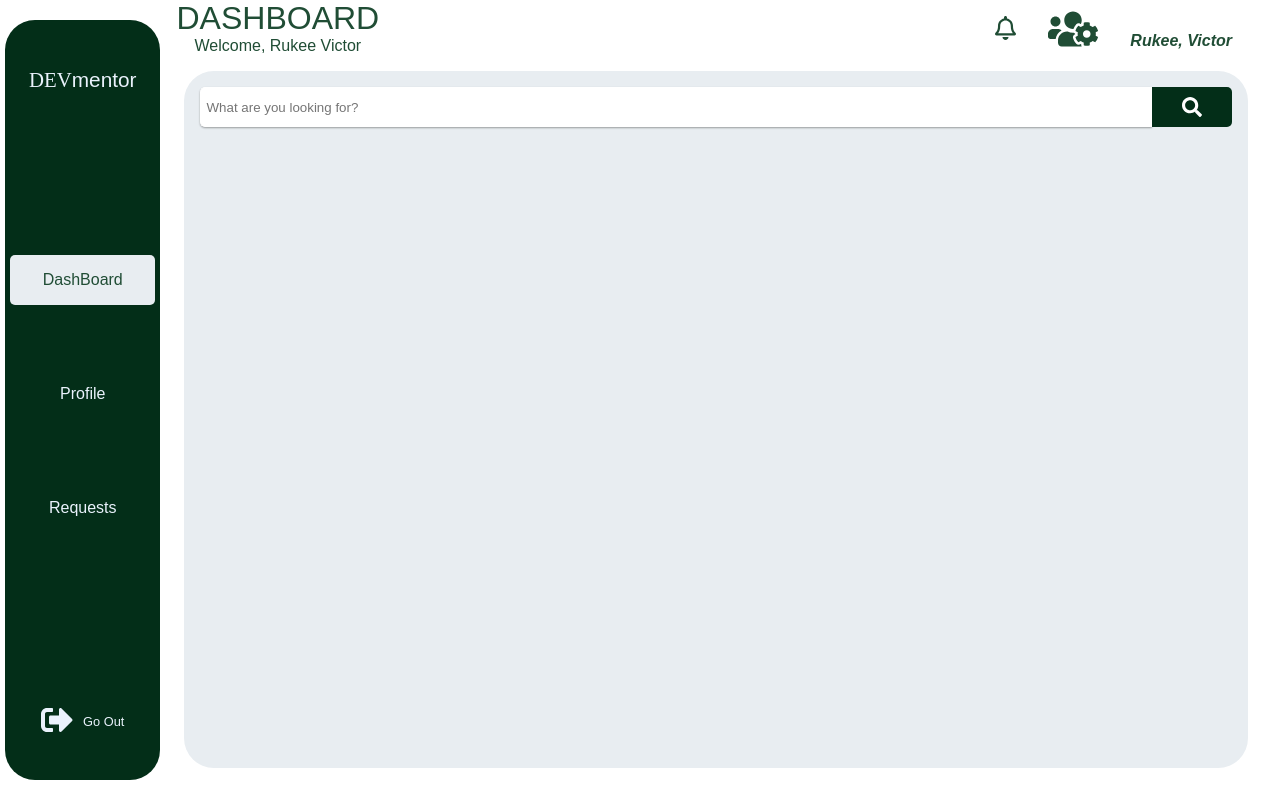
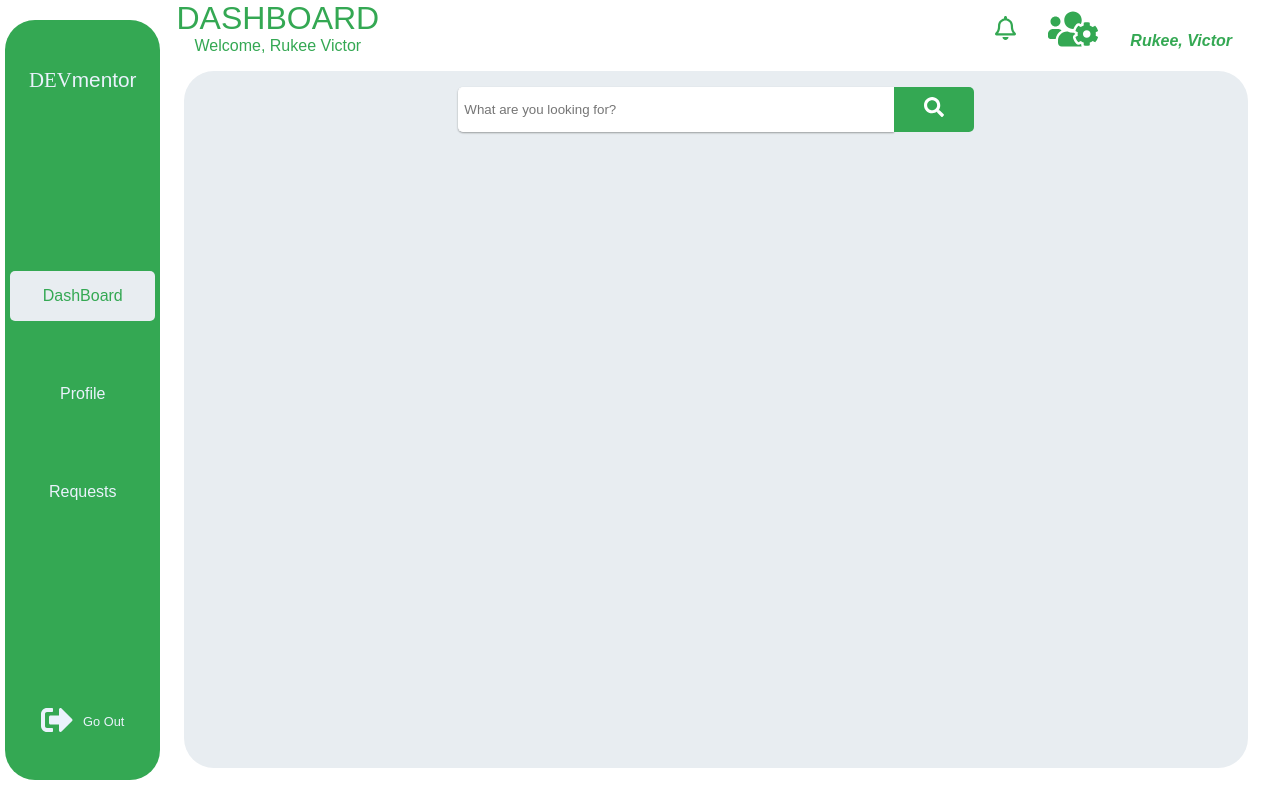
Before and after one commit to Tyav/mentordev, a React (Create React App) app: page / in a window 1280 px wide. Built offline with nearby package versions, Linux system fonts and the light colour scheme; a web font is replaced by a local one.

Commit message:
Change color for uniformity

```diff
--- a/src/App.js
+++ b/src/App.js
@@ -7,7 +7,7 @@ import MenteeDashboard from './pages/MenteeDashboard';
 function App() {
   return (
     <div>
-      {/* <Login/> */}
+      {/* <Login /> */}
       <MenteeDashboard />
     </div>
   );
--- a/src/components/DashboardAside/DashboardAside.module.css
+++ b/src/components/DashboardAside/DashboardAside.module.css
@@ -12,7 +12,7 @@
   height: 95%;
   /* background-color: #161a24; */
   /* background-color: #04060b; */
-  background-color: #032e18;
+  background: #34a853;
 
   color: #eaf2fc;
   border-top-right-radius: 30px;
@@ -56,7 +56,7 @@
 .link {
   padding: 1rem;
   font-weight: 500;
-  margin: 2rem 5px;
+  margin: 1.5rem 5px;
 }
 
 .profile, /* for now untill we use router active */
@@ -64,7 +64,7 @@
   cursor: pointer;
   background-color: #e8edf1;
   border-radius: 5px;
-  color: #204d35;
+  color: #34a853;
 }
 
 .user_icon,
--- a/src/components/DashboardHeader/DashboardHeader.module.css
+++ b/src/components/DashboardHeader/DashboardHeader.module.css
@@ -6,6 +6,7 @@
   margin-top: 0;
   padding: 1rem;
   padding-top: 0;
+  color: #34a853;
 }
 .header {
   display: flex;
--- a/src/components/SearchBar/seachBar.module.css
+++ b/src/components/SearchBar/seachBar.module.css
@@ -1,7 +1,8 @@
 .search {
-  width: 100%;
+  width: 50%;
   position: relative;
   display: flex;
+  margin: auto;
 }
 
 .searchTerm {
@@ -13,7 +14,7 @@
   border-radius: 5px 0 0 5px;
   outline: none;
   color: #9dbfaf;
-  height: 40px;
+  height: 45px;
   box-shadow: 0 1px 2px rgba(0, 0, 0, 0.12), 0 1px 2px rgba(0, 0, 0, 0.24);
 }
 
@@ -23,8 +24,8 @@
 
 .searchButton {
   width: 20px;
-  height: 40px;
-  background: #032e18;
+  height: 45px;
+  background: #34a853;
   text-align: center;
   color: #fff;
   border-radius: 0 5px 5px 0;
@@ -35,7 +36,7 @@
 }
 
 .searchButton:hover {
-  background-color: #294b3b;
+  background-color: #34a853;
 }
 
 /*Resize the wrap to see the search bar change!*/
--- a/src/pages/MenteeDashboard/sideBar.css
+++ b/src/pages/MenteeDashboard/sideBar.css
@@ -27,12 +27,12 @@ body {
   transition: color 0.2s;
   text-align: center;
   font-family: 'Monda', sans-serif;
-  color: #204d35;
+  color: #34a853;
 }
 
 /* Change color on hover */
 .bm-item:hover {
-  color: #949e96;
+  color: #8ebd9b;
 }
 
 /* The rest copied directly from react-burger-menu docs */
@@ -53,7 +53,7 @@ body {
 
 /* Color/shape of burger icon bars */
 .bm-burger-bars {
-  background: #204d35;
+  background: #34a853;
 }
 
 /* Position and sizing of clickable cross button */
@@ -104,3 +104,5 @@ body {
     display: none;
   }
 }
+
+/* background: #34a853; */
```
